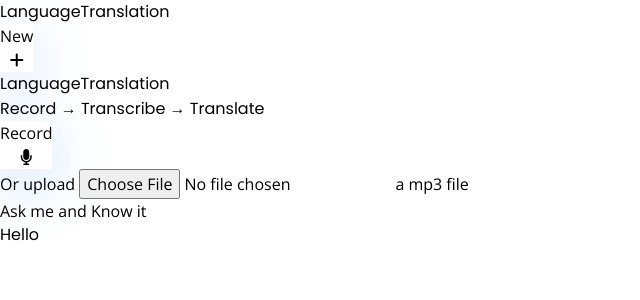
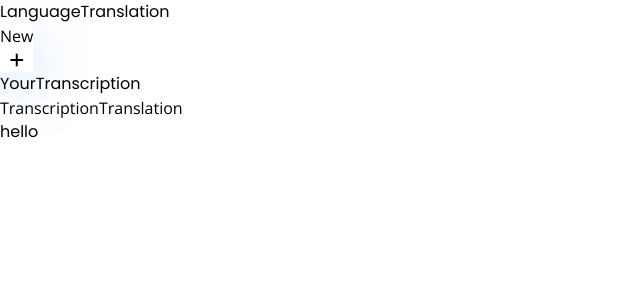
Before and after one commit to Sanalemba991/Hindi, a React (Vite) app: page / in a window 1280 px wide. Shown: the top 300 px of the page, without its empty margins (0-640 px from the left). Built offline with nearby package versions, Linux system fonts and the light colour scheme.

Commit message:
Translation and Transcribtion Adding

```diff
--- a/src/App.jsx
+++ b/src/App.jsx
@@ -2,32 +2,44 @@ import { useEffect, useState } from "react";
 import Header from "./components/Header";
 import HomePage from "./components/HomePage";
 import FileDisplay from "./components/FileDisplay";
+import information from "./components/Information";
+import Transcribing from "./components/Transcribing";
+import Information from "./components/Information";
+
 
 export default function App() {
-  const [file,setFile]=useState(null);
-  const [audioStream,setAudioStream] = useState(null)
+  const [file, setFile] = useState(null);
+  const [audioStream, setAudioStream] = useState(null);
+  const [output, setOutput] = useState(true);
+  const [loading, setLoading] = useState(true);
 
-  const isAudioAvaliable = file || audioStream
-  function handleAudioReset(){
-    setFile(null)
-    setAudioStream(null)
+  const isAudioAvailable = file || audioStream;
+
+  function handleAudioReset() {
+    setFile(null);
+    setAudioStream(null);
   }
-  useEffect(()=>{
-    console.log(audioStream)
-  },[audioStream])
+
+  useEffect(() => {
+    console.log(audioStream);
+  }, [audioStream]);
+
   return (
     <div className="flex flex-col p-4 max-w-[1000px] mx-auto w-full">
       <section className="min-h-screen flex flex-col">
-     <Header/>
-     {isAudioAvaliable ?(
-      <FileDisplay handleAudioReset= {handleAudioReset} file={file} audioStream={setAudioStream}/>
-     ) :
-       (
-        <HomePage setFile={setFile}
-        setAudioStream={setAudioStream}/>)}
+        <Header />
+        {output ? (
+     <Information/>
+        ) : loading ? (
+          <Transcribing />
+        ) : isAudioAvailable ? (
+          <FileDisplay handleAudioReset={handleAudioReset} file={file} audioStream={audioStream} />
+        ) : (
+          <HomePage setFile={setFile} setAudioStream={setAudioStream} />
+        )}
       </section>
-      <h1 className="text-green-400">Hello</h1>
-      <footer></footer>
+      <h1 className="text-green-400">hello</h1>
+      <footer />
     </div>
   );
 }
--- /dev/null
+++ b/src/components/Information.jsx
@@ -0,0 +1,17 @@
+import React, { useState } from 'react'
+
+function Information() {
+    const [tab,setTab]=useState('transcription')
+  return (
+    <main className='flex-1  p-4 flex flex-col gap-3 text-center sm:gap-4 justify-center pb-20 w-full max-w-prose mx-auto'>
+    <h1 className='font-semibold text-4xl sm:text-5xl md:text-6xl whitespace-nowrap'>Your<span className='text-blue-400 bold'>Transcription</span></h1>
+
+ <div className=' grid grid-cols-2 flex mx-auto bg-white  shadow rounded-full overflow-hidden items-center '>
+ <button onClick={() => setTab('transcription')} className={'px-4 rounded duration-200 py-1 ' + (tab === 'transcription' ? ' bg-blue-300 text-white' : ' text-blue-400 hover:text-blue-600')}>Transcription</button>
+                <button onClick={() => setTab('translation')} className={'px-4 rounded duration-200 py-1  ' + (tab === 'translation' ? ' bg-blue-300 text-white' : ' text-blue-400 hover:text-blue-600')}>Translation</button>
+
+ </div>
+  </main>)
+}
+
+export default Information
--- a/src/components/Transcribing.jsx
+++ b/src/components/Transcribing.jsx
@@ -1,6 +1,6 @@
 import React from 'react'
 
-export default function Transcribing(props) {
+function Transcribing() {
     const { downloading } = props
 
 
@@ -21,3 +21,5 @@ export default function Transcribing(props) {
         </div>
     )
 }
+
+export default Transcribing
```
Also changed, not shown: src/components/Transcription.jsx (added, +11 -0 lines), src/components/Translation.jsx (added, +11 -0 lines).
